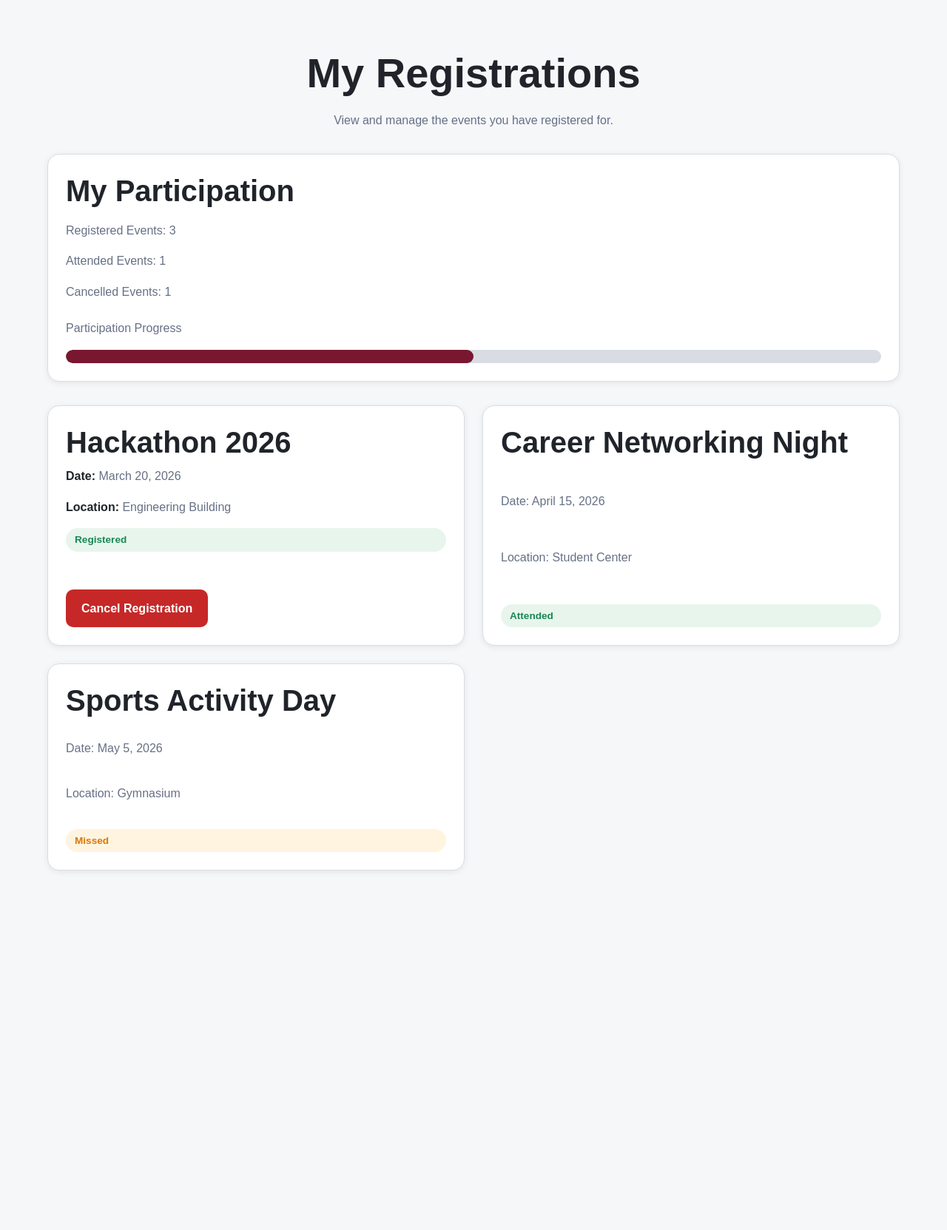
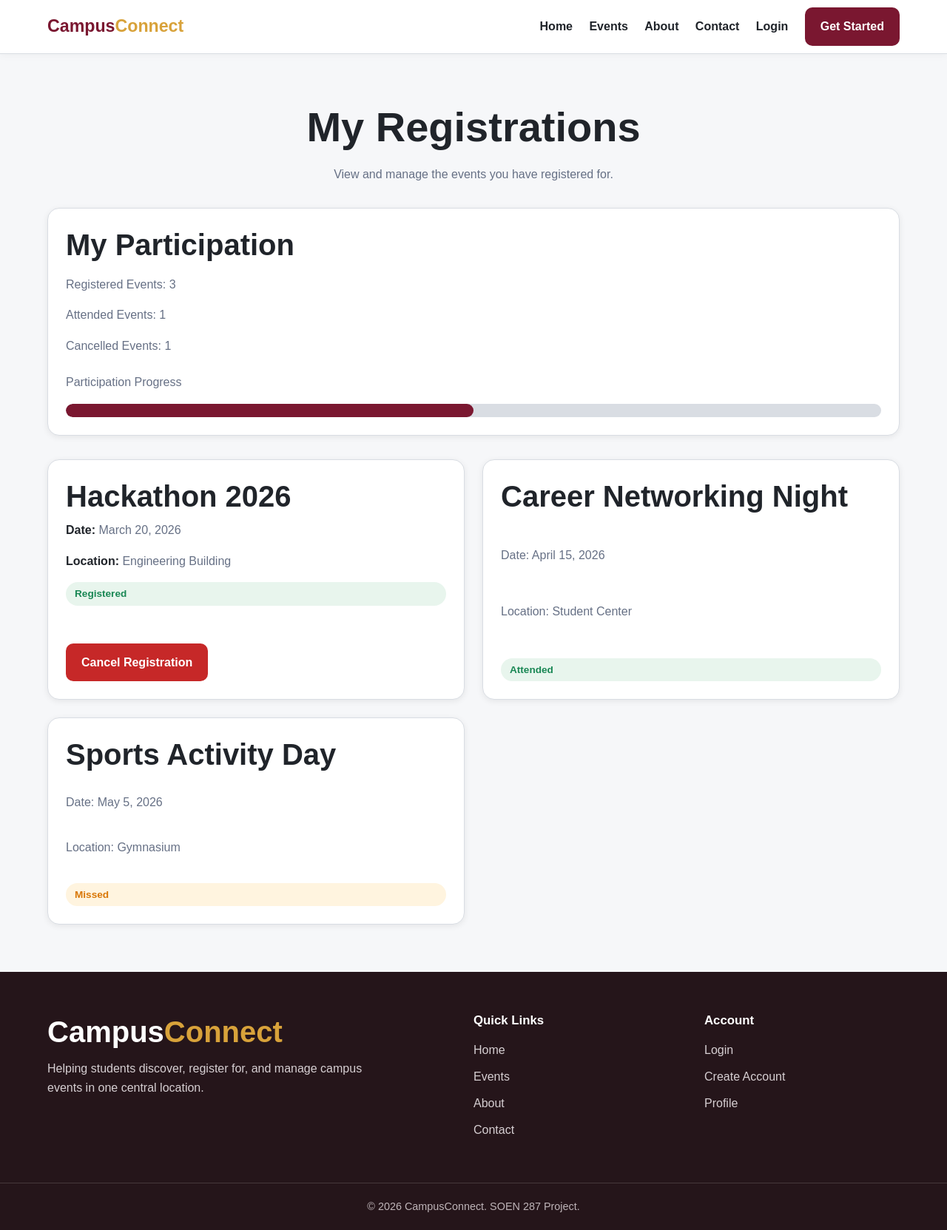
Before and after one commit to AnhTuanDangJT/WebConcordia, a plain HTML site: page views/my-registrations.html in a window 1280 px wide. Shown: the whole page at 74% size. Before the commit the page ends 1241 px from the top, so only its background shows below. Drawn offline with Linux system fonts and the light colour scheme.

Commit message:
Add shared header and footer to registration pages

```diff
--- a/views/my-registrations.html
+++ b/views/my-registrations.html
@@ -9,10 +9,48 @@
 
     <link rel="stylesheet" href="../public/css/global.css">
     <link rel="stylesheet" href="../public/css/registrations.css">
+    <link rel="stylesheet" href="../public/css/public-pages.css">
+
+    <script src="../public/js/main.js" defer></script>
 </head>
 
 
 <body>
+    <!-- Shared header -->
+    <header class="site-header">
+        <div class="container navbar">
+            <a href="../index.html" class="site-logo">
+                Campus<span>Connect</span>
+            </a>
+
+            <button
+                class="nav-toggle"
+                type="button"
+                aria-label="Open navigation menu"
+                aria-expanded="false"
+                aria-controls="primary-navigation"
+            >
+                ☰
+            </button>
+
+            <nav
+                id="primary-navigation"
+                class="primary-navigation"
+                aria-label="Main navigation"
+            >
+                <ul class="nav-links">
+                    <li><a href="../index.html">Home</a></li>
+                    <li><a href="events.html">Events</a></li>
+                    <li><a href="about.html">About</a></li>
+                    <li><a href="contact.html">Contact</a></li>
+                    <li><a href="login.html">Login</a></li>
+                    <li>
+                        <a href="register.html" class="btn btn-primary">Get Started</a>
+                    </li>
+                </ul>
+            </nav>
+        </div>
+    </header>
 
     <main class="page-section">
 
@@ -138,9 +176,41 @@
 
     </main>
 
+    <!-- Shared footer -->
+    <footer class="site-footer">
+        <div class="container footer-content">
+            <div class="footer-brand">
+                <h2>Campus<span>Connect</span></h2>
+                <p>
+                    Helping students discover, register for, and manage
+                    campus events in one central location.
+                </p>
+            </div>
+
+            <div class="footer-column">
+                <h3>Quick Links</h3>
+                <a href="../index.html">Home</a>
+                <a href="events.html">Events</a>
+                <a href="about.html">About</a>
+                <a href="contact.html">Contact</a>
+            </div>
+
+            <div class="footer-column">
+                <h3>Account</h3>
+                <a href="login.html">Login</a>
+                <a href="register.html">Create Account</a>
+                <a href="profile.html">Profile</a>
+            </div>
+        </div>
+
+        <div class="footer-bottom">
+            <div class="container">
+                <p>&copy; 2026 CampusConnect. SOEN 287 Project.</p>
+            </div>
+        </div>
+    </footer>
 
     <script src="../public/js/registrations.js"></script>
-
-</body>
+ </body>
 
 </html>
```
Also changed, not shown: views/upcoming-events.html (+67 -0 lines).
